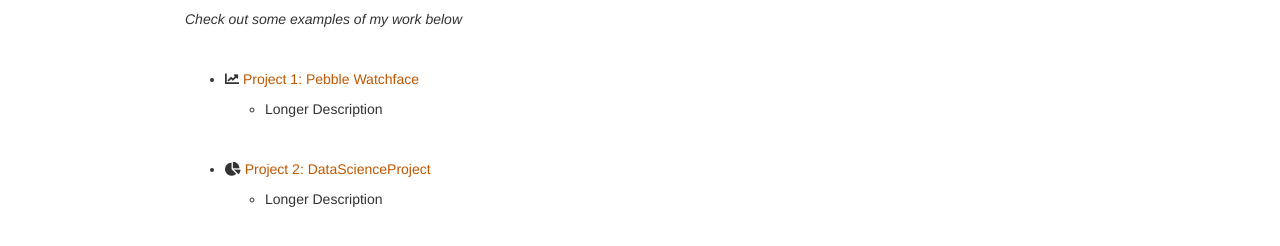
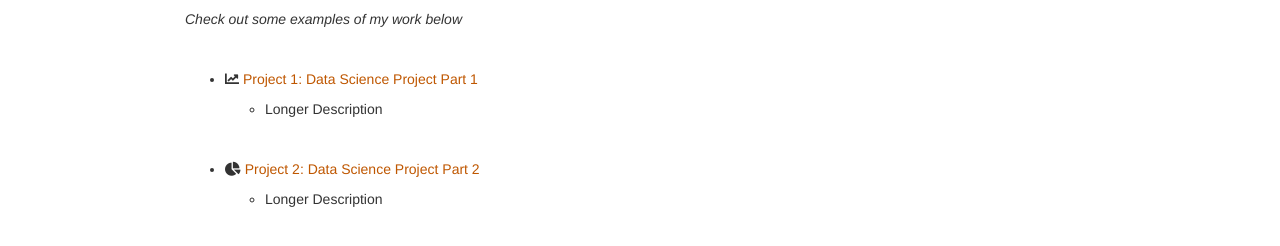
Before and after one commit to NikhilGumma/NikhilGumma.github.io, a plain HTML site: page portfolio.html in a window 1280 px wide. Shown: the part 114-360 px from the top of the page. Drawn offline with nearby package versions, Linux system fonts and the light colour scheme; some packages are replaced by stand-ins of ours.

Commit message:
Portfolio page update

```diff
--- a/portfolio.html
+++ b/portfolio.html
@@ -327,14 +327,14 @@ $(document).ready(function () {
 <p><em>Check out some examples of my work below</em></p>
 <p><br></p>
 <ul>
-<li><p><i class="fa fa-chart-line"> </i> <a href="https://www.github.com">Project 1: Pebble Watchface</a></p>
+<li><p><i class="fa fa-chart-line"> </i> <a href="https://nikhilgumma.github.io/project1/">Project 1: Data Science Project Part 1</a></p>
 <ul>
 <li>Longer Description</li>
 </ul></li>
 </ul>
 <p><br></p>
 <ul>
-<li><p><i class="fa fa-chart-pie"> </i> <a href="https://nikhilgumma.github.io/project1/">Project 2: DataScienceProject</a></p>
+<li><p><i class="fa fa-chart-pie"> </i> <a href="https://nikhilgumma.github.io/project2/">Project 2: Data Science Project Part 2</a></p>
 <ul>
 <li>Longer Description</li>
 </ul></li>
```
